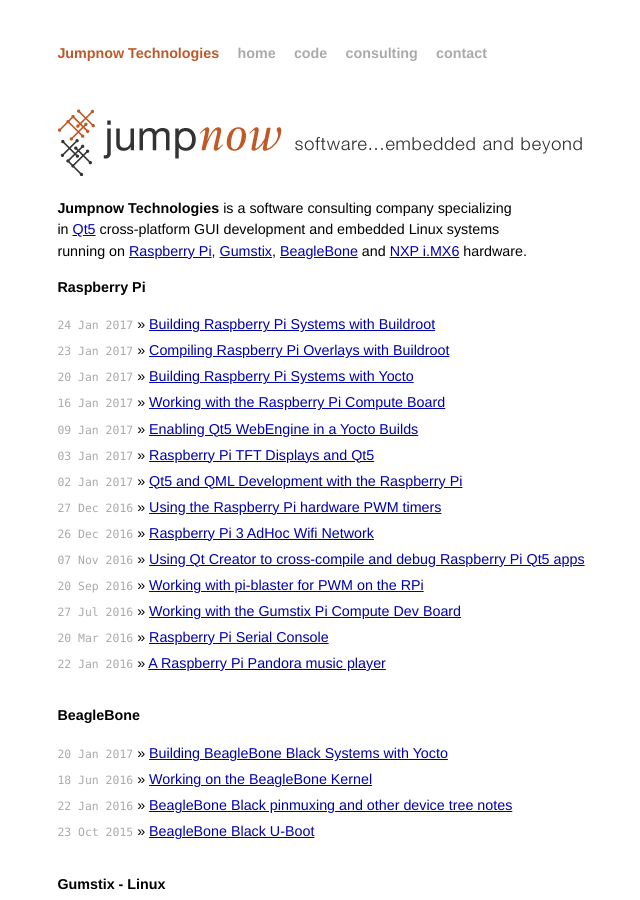
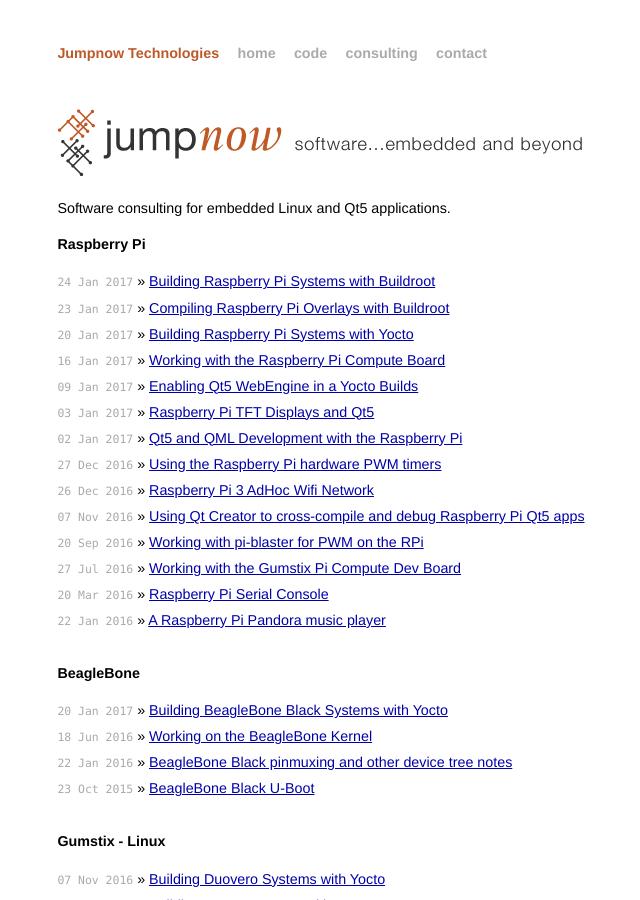
Before and after one commit to jumpnow/jumpnowtek-site, a Jekyll site: the page built from index.html, in a window 1280 px wide and 900 px high. Shown: the whole window, without its empty margins (268-908 px from the left). Built offline with Jekyll 4.4.1, drawn with Linux system fonts in a browser that asks for light colours.

Commit message:
Shorten home page

```diff
--- a/index.html
+++ b/index.html
@@ -6,13 +6,7 @@
 <div id="home">
   <p><img src="/assets/jumpnow-header.png" alt="jumpnow-logo"></p>
   <p>
-    <b>Jumpnow Technologies</b> is a software consulting company specializing <br />
-    in <a href="https://www.qt.io/">Qt5</a> cross-platform GUI development and embedded Linux systems <br />
-	running on <a href="http://www.raspberrypi.org">Raspberry Pi</a>,
-	<a href="https://www.gumstix.com/">Gumstix</a>,
-	<a href="https://beagleboard.org">BeagleBone</a>
-	and <a href="http://www.nxp.com/products/microcontrollers-and-processors/arm-processors/i.mx-applications-processors/i.mx-6-processors:IMX6X_SERIES">NXP i.MX6</a>
-    hardware.
+    Software consulting for embedded Linux and Qt5 applications.
   </p>
   <h1>Raspberry Pi</h1>
   <ul class="posts">
```
